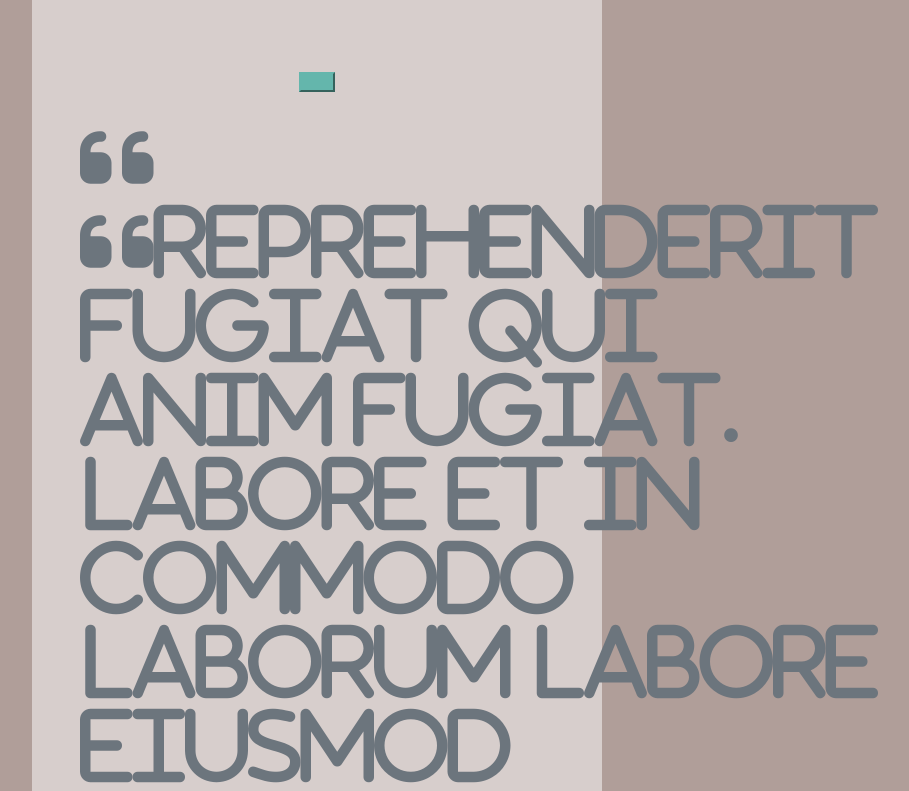
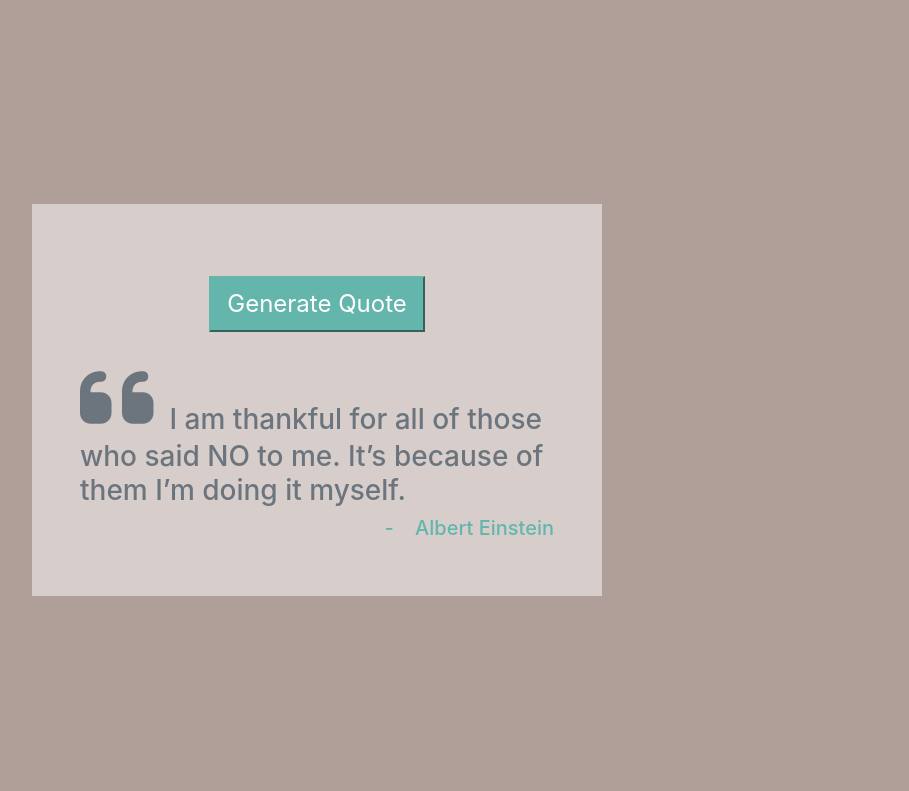
Before and after one commit to xeroxzen/100DaysOfCode, a plain HTML site: page Quotes-Generator/index.html in a window 1280 px wide. Shown: the top 791 px of the page, without its empty margins (323-1232 px from the left). Drawn offline with nearby package versions, Linux system fonts and the light colour scheme.

Commit message:
Fixed the bug, let me style it to my taste

```diff
--- a/Quotes-Generator/css/main.css
+++ b/Quotes-Generator/css/main.css
@@ -27,5 +27,6 @@ body {
 }
 
 .author {
-    color: #64b6ac
+    color: #64b6ac;
+    font-size: 20px;
 }
--- a/Quotes-Generator/index.html
+++ b/Quotes-Generator/index.html
@@ -24,13 +24,14 @@
     <div class="container">
         <div class="row max-height align-items-center">
             <div class="col-11 mx-auto col-md-6 quote-container p-5">
-                <button class="btn-outline-primary text-capitalize my-4 d-block mx-auto" id="generate-btn"></button>
+                <button class="btn-outline-primary text-capitalize my-4 d-block mx-auto" id="generate-btn">generate quote</button>
 
-                <h3 class="text-muted"><span class="quote-icon mr-3"><i class ="fas fa-quote-left fa-3x"></span><span id="quote">Reprehenderit fugiat qui anim fugiat. Labore et in commodo laborum labore eiusmod mollit velit proident. Cillum nostrud anim elit ex excepteur ea ad veniam. Culpa officia eu aliquip laborum. Magna consectetur eu proident cillum id culpa aliquip id quis nisi amet cillum.</span></i>
+                <h3 class="text-muted"><span class="quote-icon mr-3"><i class ="fas fa-quote-left fa-3x"></i></span><span id="quote">I am thankful for all of those who said NO to me. It’s because of them I’m doing it myself.</span></i>
                     </span>
                 </h3>
                 <h5 class="text-right text-capitalize author">-
-                    <span class="quote-author ml-3">Author</span></h5>
+                    <span class="quote-author ml-3">albert einstein</span>
+                </h5>
             </div>
         </div>
     </div>
```
